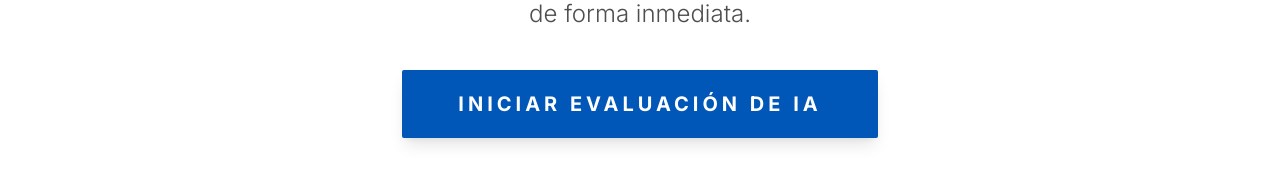
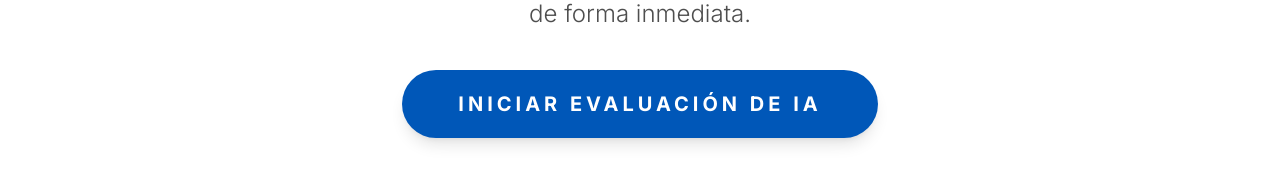
Before and after one commit to thebananasmx/cerm, a React (Vite) app: page / in a window 1280 px wide. Shown: the part 427-615 px from the top of the page. Built offline with nearby package versions, Linux system fonts and the light colour scheme.

Commit message:
feat: Apply pill-shaped button style to hero action
Updates the hero section's "Iniciar Evaluación de IA" button to use the new `mayo-btn-pill` class, improving visual consistency with other interactive elements.

```diff
--- a/components/Hero.tsx
+++ b/components/Hero.tsx
@@ -18,7 +18,7 @@ const Hero: React.FC<HeroProps> = ({ onStart }) => {
         </p>
         <button
           onClick={onStart}
-          className="w-full sm:w-auto bg-mayo-blue text-white px-10 sm:px-14 py-4 sm:py-5 text-lg sm:text-xl font-bold uppercase tracking-[0.2em] hover:bg-mayo-dark transition-all shadow-lg rounded-sm"
+          className="mayo-btn-pill w-full sm:w-auto bg-mayo-blue text-white px-10 sm:px-14 py-4 sm:py-5 text-lg sm:text-xl font-bold uppercase tracking-[0.2em] hover:bg-mayo-dark transition-all shadow-lg"
         >
           Iniciar Evaluación de IA
         </button>
```
